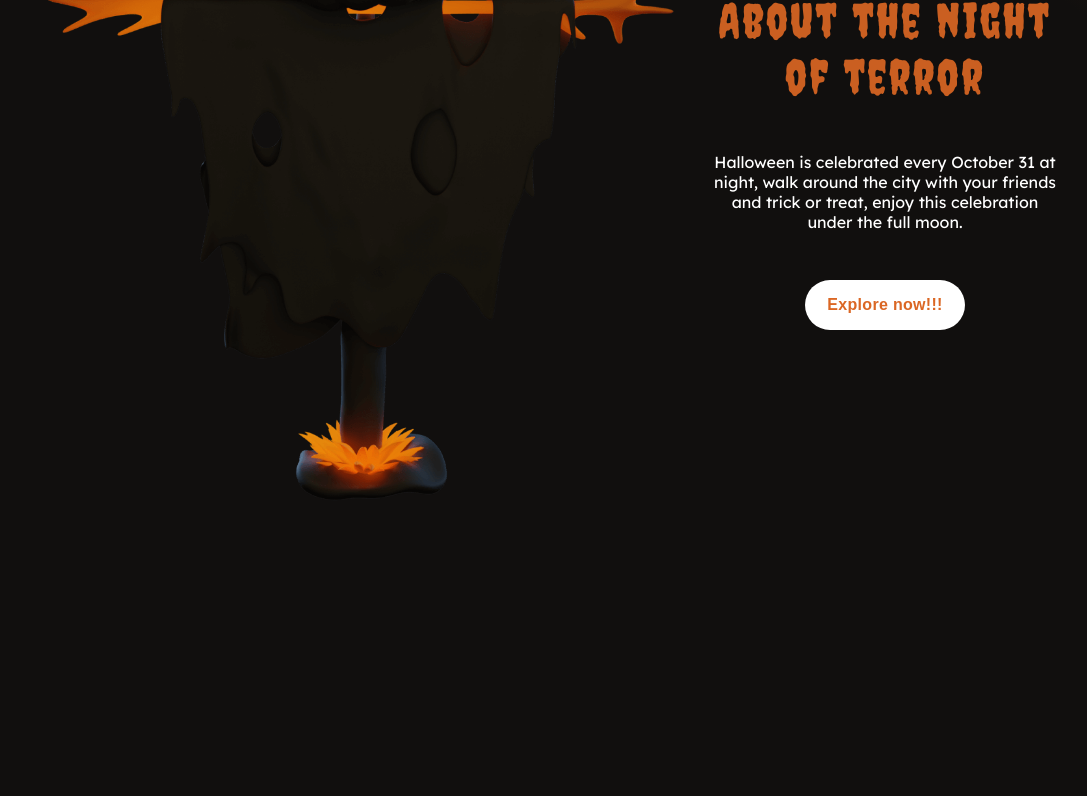
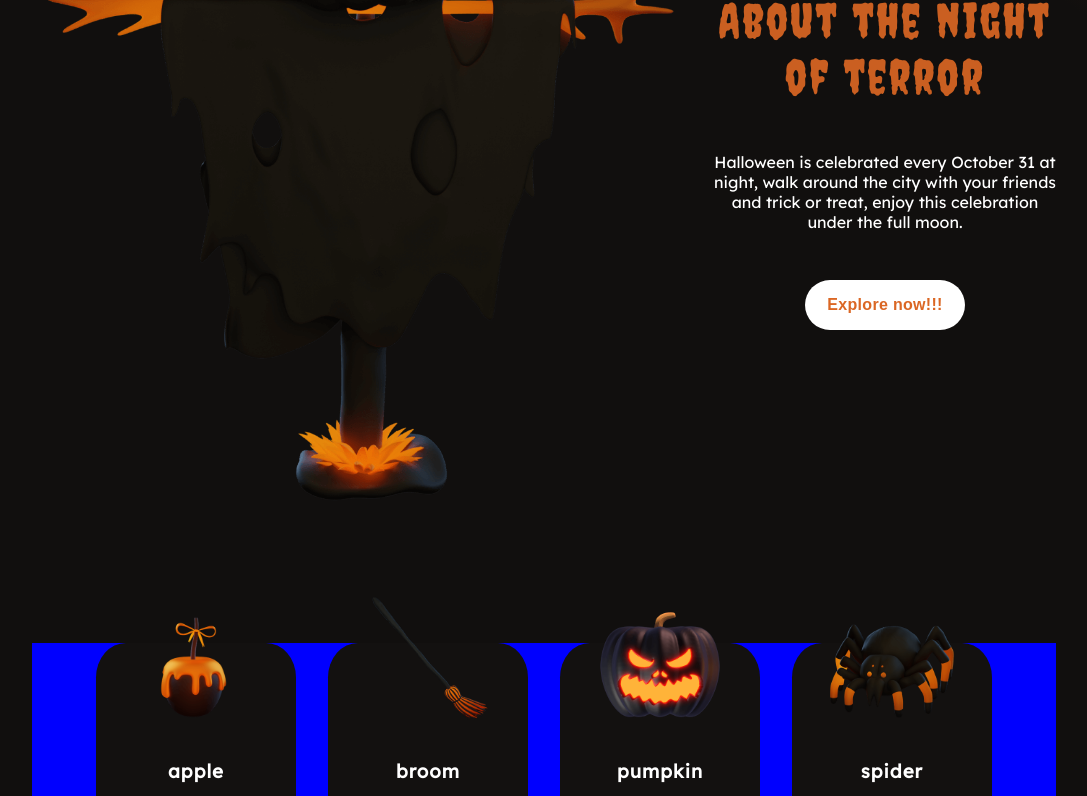
Before and after one commit to eziiel/halloween, a React (Vite) app: page / in a window 1280 px wide. Shown: the part 2000-2796 px from the top of the page, without its empty margins (96-1183 px from the left). Before the commit the page ends 2515 px from the top, so only its background shows below. Built offline with nearby package versions, Linux system fonts and the light colour scheme.

Commit message:
card continue

```diff
--- a/public/data/card_item.json
+++ b/public/data/card_items.json
@@ -1,32 +1,32 @@
 [
   {
-    "status_liked":false,
+    "statusliked":false,
     "img" : "/images/item-apple.png",
     "subTitle" : "apple",
     "price": "$4.99"
   },
   {
-    "status_liked":false,
+    "statusliked":true,
     "img" : "/images/item-broom.png",
     "subTitle" : "broom",
     "price": "$12.99"
   },
   {
-    "status_liked":false,
-    "img" : "/images/item-pumpkins.png",
+    "statusliked":false,
+    "img" : "/images/item-pumpkin.png",
     "subTitle" : "pumpkin",
     "price": "$7.99"
   },
   {
-    "status_liked":false,
+    "statusliked":false,
     "img" : "/images/item-spider.png",
     "subTitle" : "spider",
-    "price": "15.99"
+    "price": "$15.99"
   },
   {
-    "status_liked":false,
+    "statusliked":false,
     "img" : "/images/item-witch-hat.png",
     "subTitle" : "witch hat",
-    "price": "9.99"
+    "price": "$9.99"
   }
 ]
--- a/src/assets/button/index.tsx
+++ b/src/assets/button/index.tsx
@@ -1,24 +1,30 @@
-import React from 'react'
-import * as S from "./styled"
+import * as S from "./styled";
 interface DataButton {
-  text:string
-  backColor:string
-  color:string
-  width:string
-  height:string
-  size:string
+  text: string | JSX.Element;
+  backColor: string;
+  color: string;
+  width: string;
+  height: string;
+  size: string;
 }
 
-
-export const Button = ({text,backColor,color,width,height,size}:DataButton) => {
+export const Button = ({
+  text,
+  backColor,
+  color,
+  width,
+  height,
+  size,
+}: DataButton) => {
   return (
     <S.ButtonDefault
-    backColor={backColor}
-    color={color}
-    width={width}
-    height={height}
-    size={size}
-    >{text}
+      backColor={backColor}
+      color={color}
+      width={width}
+      height={height}
+      size={size}
+    >
+      {text}
     </S.ButtonDefault>
-  )
-}
+  );
+};
--- a/src/assets/button/styled.ts
+++ b/src/assets/button/styled.ts
@@ -21,6 +21,9 @@ const ButtonDefault = styled.button<DataButton>`
   cursor: pointer;
   border: none;
   transition: 0.2s;
+  display: flex;
+  align-items: center;
+  justify-content: center;
   :hover{
     background: var(${(props) => props.color});
     color: var(${(props) => props.backColor});
--- a/src/assets/card-items/index.tsx
+++ b/src/assets/card-items/index.tsx
@@ -2,24 +2,34 @@ import React from 'react'
 import * as S from "./styled"
 import { IoIosHeartEmpty } from "react-icons/io";
 import { IoIosHeart } from "react-icons/io";
+import { Button } from '../button';
 
 interface Data_card_item {
-  title:string
+  subTitle:string
+  img:string
   price:string
+  statusliked:boolean
 }
 
 
-export const CardItems = ({ title, price}:Data_card_item) => {
+export const CardItems = ({ img, subTitle, price, statusliked}:Data_card_item) => {
   return (
     <S.Card_item>
-      <S.Img_card_item></S.Img_card_item>
+      <S.Img_card_item src={img} alt={subTitle}/>
       <S.Title_card_item>
-        {title}
+        {subTitle}
       </S.Title_card_item>
       <S.Price_card_item>
         {price}
       </S.Price_card_item>
-      <S.Buttom_card_item/>
+      <Button
+          text={statusliked ? <IoIosHeart size="20px"/> : <IoIosHeartEmpty size="20px"/>}
+          backColor=""
+          width="70px"
+          height="30px"
+          size="--first_size"
+          color="--first_color"/>
+
     </S.Card_item>
   )
 }
--- a/src/assets/card-items/styled.ts
+++ b/src/assets/card-items/styled.ts
@@ -1,10 +1,37 @@
 import styled from "styled-components";
 
-const Card_item = styled.div``;
+const Card_item = styled.li`
+  background: var(--container_color);
+  font-family: var(--lexend);
+  letter-spacing: 1px;
+  width: 200px;
+  padding: 1rem;
+  border-radius: 15%;
+  display: flex;
+  gap: 0.7rem;
+  flex-direction: column;
+  justify-content: center;
+  align-items: center;
+  position: relative;
+  cursor: pointer;
+  :hover {
+    img {
+      bottom: 75%;
+    }
+  }
+`
+;
 
-const Img_card_item = styled.img``;
+const Img_card_item = styled.img`
+  width: 130px;
+  position: absolute;
+  bottom: 65%;
+  transition: 0.5s ease-in-out;
+`;
 
-const Title_card_item = styled.h3``;
+const Title_card_item = styled.h3`
+  margin-top: 60%;
+`;
 
 const Price_card_item = styled.span``;
 
--- /dev/null
+++ b/src/components/items/index.tsx
@@ -0,0 +1,21 @@
+import React from 'react'
+import DataItems from "../../../public/data/card_items.json"
+import { CardItems } from '../../assets/card-items'
+import * as S from "./styled"
+
+export const Items = () => {
+  return (
+    <S.ItemsSection id="items">
+      <S.ListItems>
+        {DataItems.map(({ img, price, statusliked, subTitle}) => (
+          <CardItems
+            img={img}
+            subTitle= {subTitle}
+            price= {price}
+            statusliked={statusliked}
+          />
+        ))}
+      </S.ListItems>
+    </S.ItemsSection>
+  )
+}
--- /dev/null
+++ b/src/components/items/styled.ts
@@ -0,0 +1,17 @@
+import styled from "styled-components";
+import { Container_main } from "../../styled/generalStyled";
+
+const ItemsSection = styled(Container_main).attrs({as: "section"})`
+  width: 100%;
+  padding: 8rem 0;
+`
+
+const ListItems = styled.ul`
+  background: blue;
+  display: flex;
+  flex-wrap: wrap;
+  gap: 2rem;
+  justify-content: center;
+`
+
+export { ListItems, ItemsSection}
--- a/src/pages/index.tsx
+++ b/src/pages/index.tsx
@@ -3,6 +3,7 @@ import { CardItems } from "../assets/card-items";
 import { About } from "../components/about";
 import Header from "../components/header/index";
 import { HomeMain } from "../components/home";
+import { Items } from "../components/items";
 import Global from "../styled/global";
 
 const MainPage: React.FC = () => {
@@ -12,6 +13,7 @@ const MainPage: React.FC = () => {
       <HomeMain />
       <Header />
       <About />
+      <Items />
     </>
   );
 };
```
